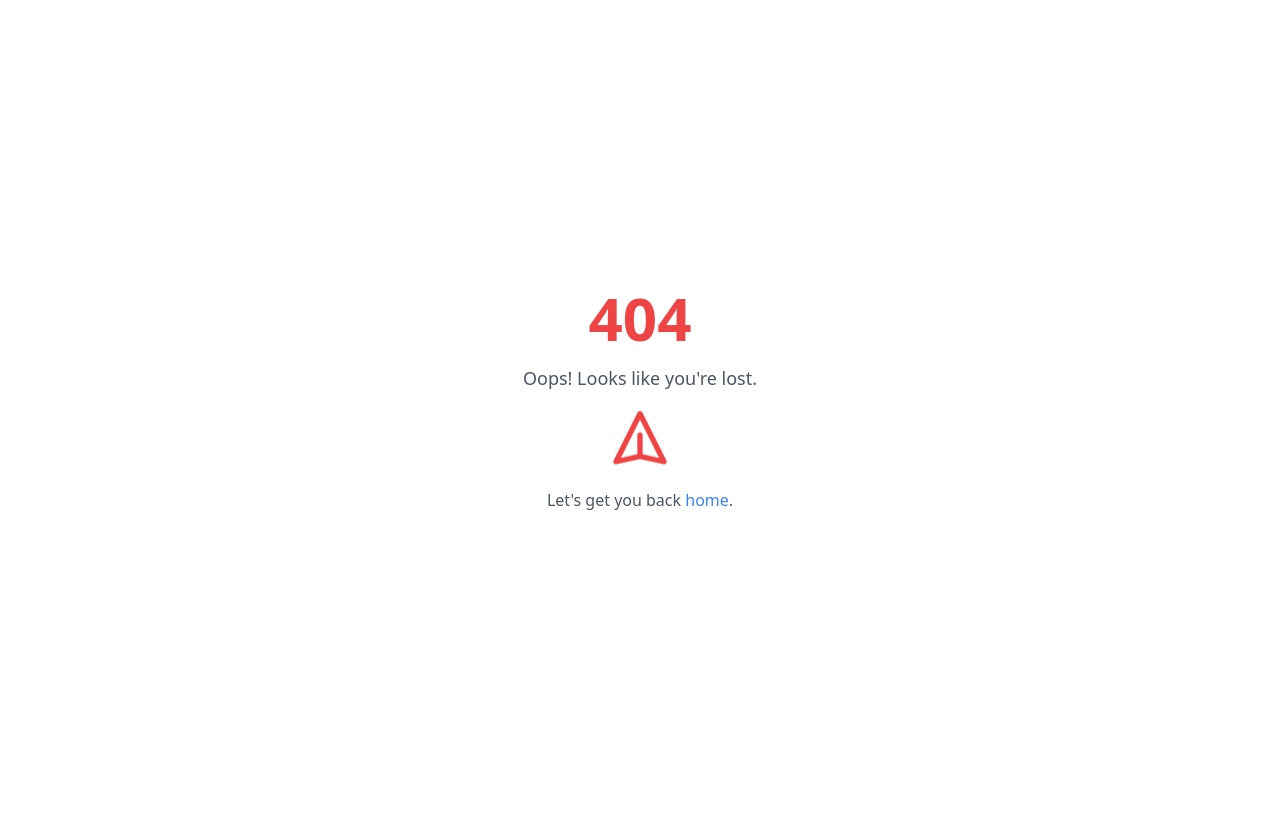
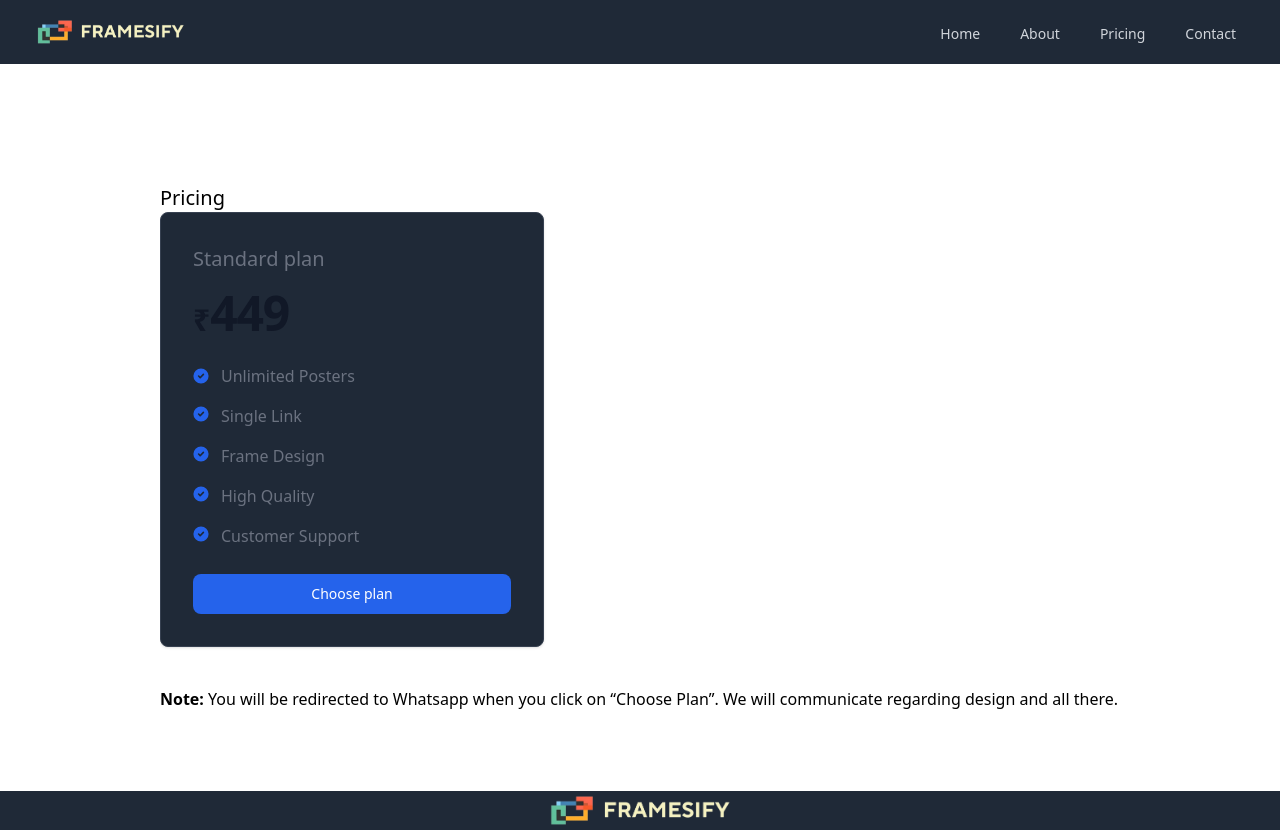
Before and after one commit to hadibinnoor/framesify-frontend, a React (Vite) app: page /pricing in a window 1280 px wide. Before the commit this address had no page. Before the commit the page ends 800 px from the top, so only its background shows below. Built offline with nearby package versions, Linux system fonts and the light colour scheme.

Commit message:
Content:Pricing Page

```diff
--- a/src/App.jsx
+++ b/src/App.jsx
@@ -6,6 +6,7 @@ import AboutPage from "./assets/AboutPage";
 import ContactPage from "./assets/ContactPage";
 import ErrorPage from "./assets/ErrorPage";
 import TestimonialPage from "./assets/TestimonialPage";
+import PricingPage from "./assets/PricingPage";
 
 const App = () => {
   return (
@@ -14,6 +15,7 @@ const App = () => {
         <Route path="/" element={<LandingPage />} />
         <Route path="/about" element={<AboutPage />} />
         <Route path="/contact" element={<ContactPage />} />
+        <Route path="/pricing" element={<PricingPage />} />
         <Route path="/campaign/:user_id" element={<CampaignPage />} />
         <Route path="/testimonial/:user_id" element={<TestimonialPage />} />
         <Route path="*" element={<ErrorPage />} />
--- a/src/assets/Components/Navbar.jsx
+++ b/src/assets/Components/Navbar.jsx
@@ -3,10 +3,10 @@ import { Link } from "react-router-dom";
 import { Disclosure } from "@headlessui/react";
 import { Bars3Icon, XMarkIcon } from "@heroicons/react/24/outline";
 
-const Navbar = ({ pricingRef }) => {
-  const scrollToPricing = (ref) => {
-    ref.current.scrollIntoView({ behavior: "smooth" });
-  };
+const Navbar = () => {
+  // const scrollToPricing = (ref) => {
+  //   ref.current.scrollIntoView({ behavior: "smooth" });
+  // };
 
   return (
     <Disclosure as="nav" className="bg-gray-800">
@@ -46,7 +46,10 @@ const Navbar = ({ pricingRef }) => {
                         About
                       </li>
                     </Link>
-                    <Link to="/" onClick={() => scrollToPricing(pricingRef)}>
+                    <Link
+                      to="/pricing"
+                      // onClick={() => scrollToPricing(pricingRef)}
+                    >
                       <li className="text-gray-300 hover:bg-gray-700 hover:text-white rounded-md px-3 py-2 text-sm font-medium">
                         Pricing
                       </li>
@@ -74,7 +77,10 @@ const Navbar = ({ pricingRef }) => {
                     About
                   </li>
                 </Link>
-                <Link to="/" onClick={() => scrollToPricing(pricingRef)}>
+                <Link
+                  to="/pricing"
+                  // onClick={() => scrollToPricing(pricingRef)}
+                >
                   <li className="text-gray-300 hover:bg-gray-700 hover:text-white rounded-md px-3 py-2 text-sm font-medium">
                     Pricing
                   </li>
--- /dev/null
+++ b/src/assets/PricingPage.jsx
@@ -0,0 +1,115 @@
+/* eslint-disable no-irregular-whitespace */
+import Navbar from "./Components/Navbar";
+import Footer from "./Components/Footer";
+
+const PricingPage = () => {
+  return (
+    <div className="flex flex-col min-h-screen">
+      <Navbar />
+      <main className="mt-10 flex-grow p-5 md:p-20 lg:px-40">
+        <h1 className="text-xl font-medium">Pricing</h1>
+        <div className="flex overflow-x-scroll pb-10 hide-scroll-bar  space-x-10">
+          <div className=" w-full max-w-sm p-4 border rounded-lg shadow sm:p-8 bg-gray-800 border-gray-700">
+            <h5 className="mb-4 text-xl font-medium text-gray-500 dark:text-gray-400">
+              Standard plan
+            </h5>
+            <div className="flex items-baseline text-gray-900 dark:text-white">
+              <span className="text-3xl font-semibold">₹</span>
+              <span className="text-5xl font-extrabold tracking-tight">
+                449
+              </span>
+            </div>
+            <ul role="list" className="space-y-5 my-7">
+              <li className="flex items-center">
+                <svg
+                  className="flex-shrink-0 w-4 h-4 text-blue-600 dark:text-blue-500"
+                  aria-hidden="true"
+                  xmlns="http://www.w3.org/2000/svg"
+                  fill="currentColor"
+                  viewBox="0 0 20 20"
+                >
+                  <path d="M10 .5a9.5 9.5 0 1 0 9.5 9.5A9.51 9.51 0 0 0 10 .5Zm3.707 8.207-4 4a1 1 0 0 1-1.414 0l-2-2a1 1 0 0 1 1.414-1.414L9 10.586l3.293-3.293a1 1 0 0 1 1.414 1.414Z" />
+                </svg>
+                <h2 className="text-base font-normal leading-tight text-gray-500 dark:text-gray-400 ms-3">
+                  Unlimited Posters
+                </h2>
+              </li>
+              <li className="flex">
+                <svg
+                  className="flex-shrink-0 w-4 h-4 text-blue-600 dark:text-blue-500"
+                  aria-hidden="true"
+                  xmlns="http://www.w3.org/2000/svg"
+                  fill="currentColor"
+                  viewBox="0 0 20 20"
+                >
+                  <path d="M10 .5a9.5 9.5 0 1 0 9.5 9.5A9.51 9.51 0 0 0 10 .5Zm3.707 8.207-4 4a1 1 0 0 1-1.414 0l-2-2a1 1 0 0 1 1.414-1.414L9 10.586l3.293-3.293a1 1 0 0 1 1.414 1.414Z" />
+                </svg>
+                <h2 className="text-base font-normal leading-tight text-gray-500 dark:text-gray-400 ms-3">
+                  Single Link
+                </h2>
+              </li>
+              <li className="flex">
+                <svg
+                  className="flex-shrink-0 w-4 h-4 text-blue-600 dark:text-blue-500"
+                  aria-hidden="true"
+                  xmlns="http://www.w3.org/2000/svg"
+                  fill="currentColor"
+                  viewBox="0 0 20 20"
+                >
+                  <path d="M10 .5a9.5 9.5 0 1 0 9.5 9.5A9.51 9.51 0 0 0 10 .5Zm3.707 8.207-4 4a1 1 0 0 1-1.414 0l-2-2a1 1 0 0 1 1.414-1.414L9 10.586l3.293-3.293a1 1 0 0 1 1.414 1.414Z" />
+                </svg>
+                <h2 className="text-base font-normal leading-tight text-gray-500 dark:text-gray-400 ms-3">
+                  Frame Design
+                </h2>
+              </li>
+              <li className="flex">
+                <svg
+                  className="flex-shrink-0 w-4 h-4 text-blue-600 dark:text-blue-500"
+                  aria-hidden="true"
+                  xmlns="http://www.w3.org/2000/svg"
+                  fill="currentColor"
+                  viewBox="0 0 20 20"
+                >
+                  <path d="M10 .5a9.5 9.5 0 1 0 9.5 9.5A9.51 9.51 0 0 0 10 .5Zm3.707 8.207-4 4a1 1 0 0 1-1.414 0l-2-2a1 1 0 0 1 1.414-1.414L9 10.586l3.293-3.293a1 1 0 0 1 1.414 1.414Z" />
+                </svg>
+                <h2 className="text-base font-normal leading-tight text-gray-500 dark:text-gray-400 ms-3">
+                  High Quality
+                </h2>
+              </li>
+              <li className="flex">
+                <svg
+                  className="flex-shrink-0 w-4 h-4 text-blue-600 dark:text-blue-500"
+                  aria-hidden="true"
+                  xmlns="http://www.w3.org/2000/svg"
+                  fill="currentColor"
+                  viewBox="0 0 20 20"
+                >
+                  <path d="M10 .5a9.5 9.5 0 1 0 9.5 9.5A9.51 9.51 0 0 0 10 .5Zm3.707 8.207-4 4a1 1 0 0 1-1.414 0l-2-2a1 1 0 0 1 1.414-1.414L9 10.586l3.293-3.293a1 1 0 0 1 1.414 1.414Z" />
+                </svg>
+                <h2 className="text-base font-normal leading-tight text-gray-500 dark:text-gray-400 ms-3">
+                  Customer Support
+                </h2>
+              </li>
+            </ul>
+            <a href="https://wa.me/message/MCLGP4BB4PSHC1">
+              <button
+                type="button"
+                className="text-white bg-blue-600 hover:bg-blue-700 focus:ring-4 focus:outline-none focus:ring-blue-200 dark:focus:ring-blue-900 font-medium rounded-lg text-sm px-5 py-2.5 inline-flex justify-center w-full text-center"
+              >
+                Choose plan
+              </button>
+            </a>
+          </div>
+        </div>
+        <p className="font-l">
+          <span className="font-semibold">Note:</span> You will be redirected to
+          Whatsapp when you click on “Choose Plan”. We will communicate
+          regarding design and all there.
+        </p>
+      </main>
+      <Footer />
+    </div>
+  );
+};
+
+export default PricingPage;
```
